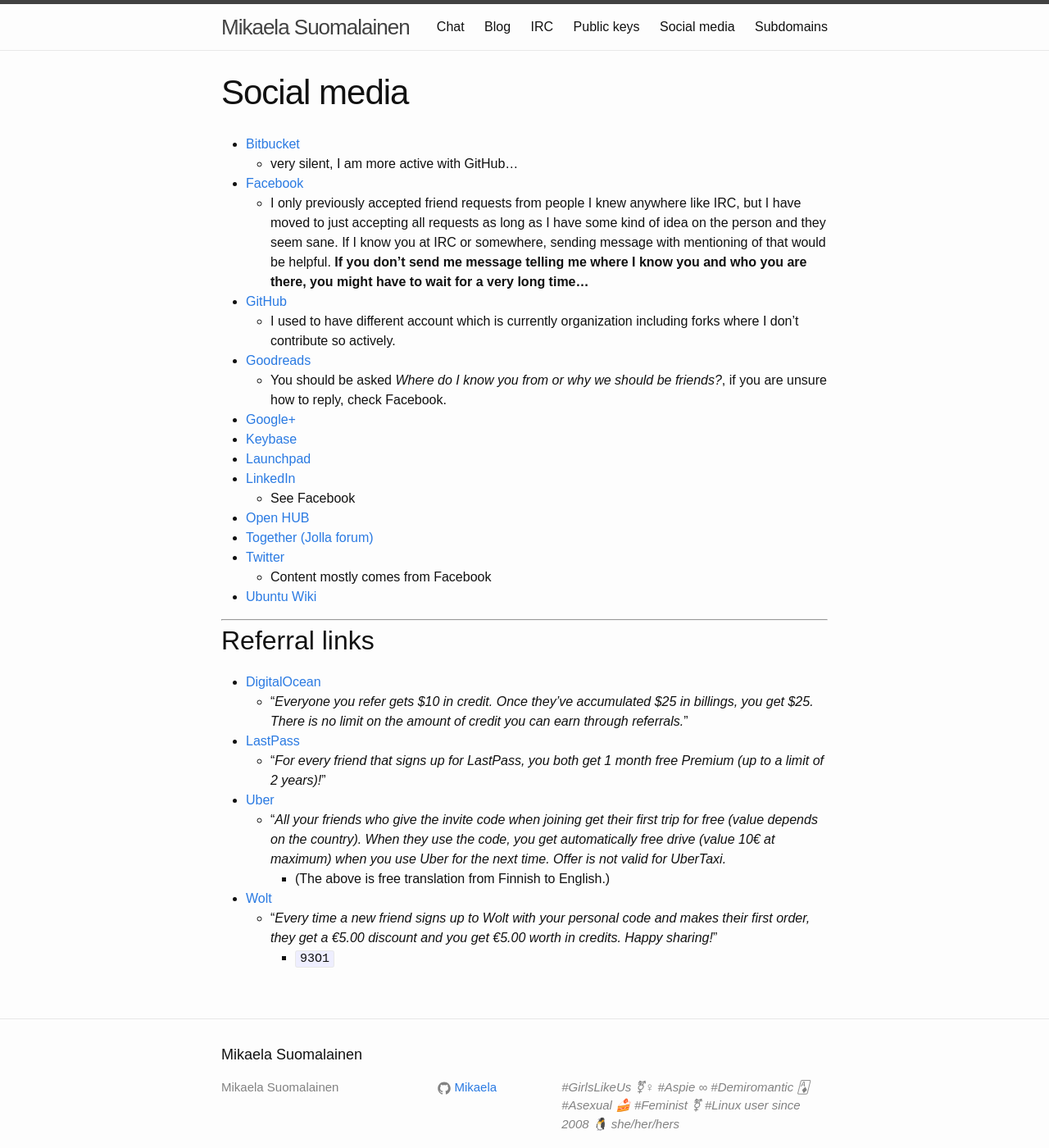
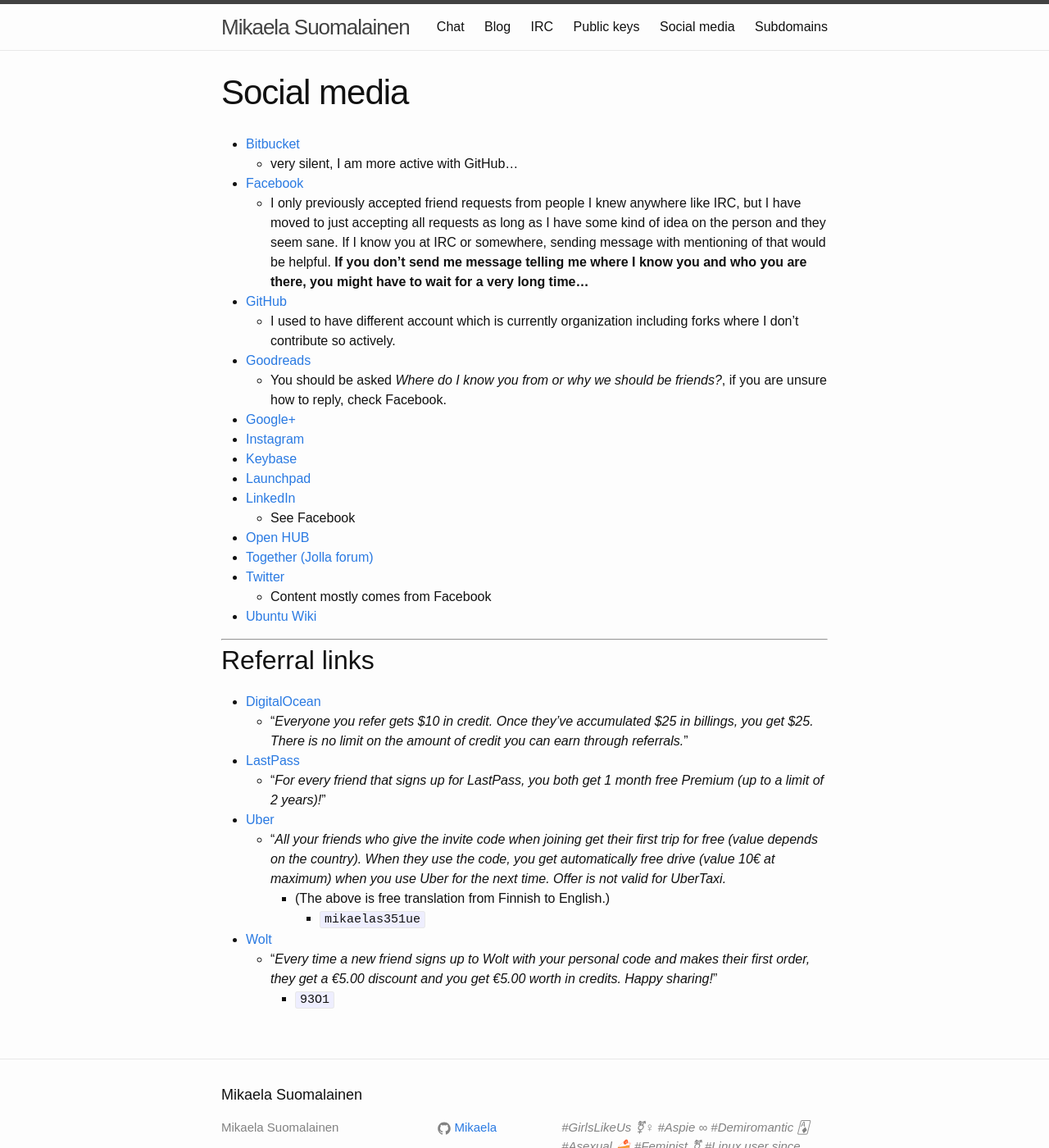
Before and after one commit to Mikaela/mikaela.github.io, a Jekyll site: the page built from pages/some.markdown, in a window 1280 px wide and 1400 px high. Shown: the whole window at 82% size. Built offline with Jekyll 4.4.1, drawn with Linux system fonts in a browser that asks for light colours.

Commit message:
some: add Instagram and copy Wolt to Uber

```diff
--- a/pages/some.markdown
+++ b/pages/some.markdown
@@ -23,6 +23,7 @@
     * You should be asked *Where do I know you from or why we should be
       friends?*, if you are unsure how to reply, check Facebook.
 * [Google+](https://plus.google.com/102194700669991420126)
+* [Instagram](https://www.instagram.com/mikaelahmsuomalainen/)
 * [Keybase](http://keybase.io/Mikaela)
 * [Launchpad](https://launchpad.net/~mikaela)
 * [LinkedIn](https://fi.linkedin.com/in/ciblia)
@@ -51,6 +52,7 @@
         when you use Uber for the next time. Offer is not valid for
         UberTaxi.*
         * (The above is free translation from Finnish to English.)
+            * `mikaelas351ue`
 * [Wolt](http://get.woltapp.com/93O1)
     * "*Every time a new friend signs up to Wolt with your personal code
       and makes their first order, they get a €5.00 discount and you get
```
